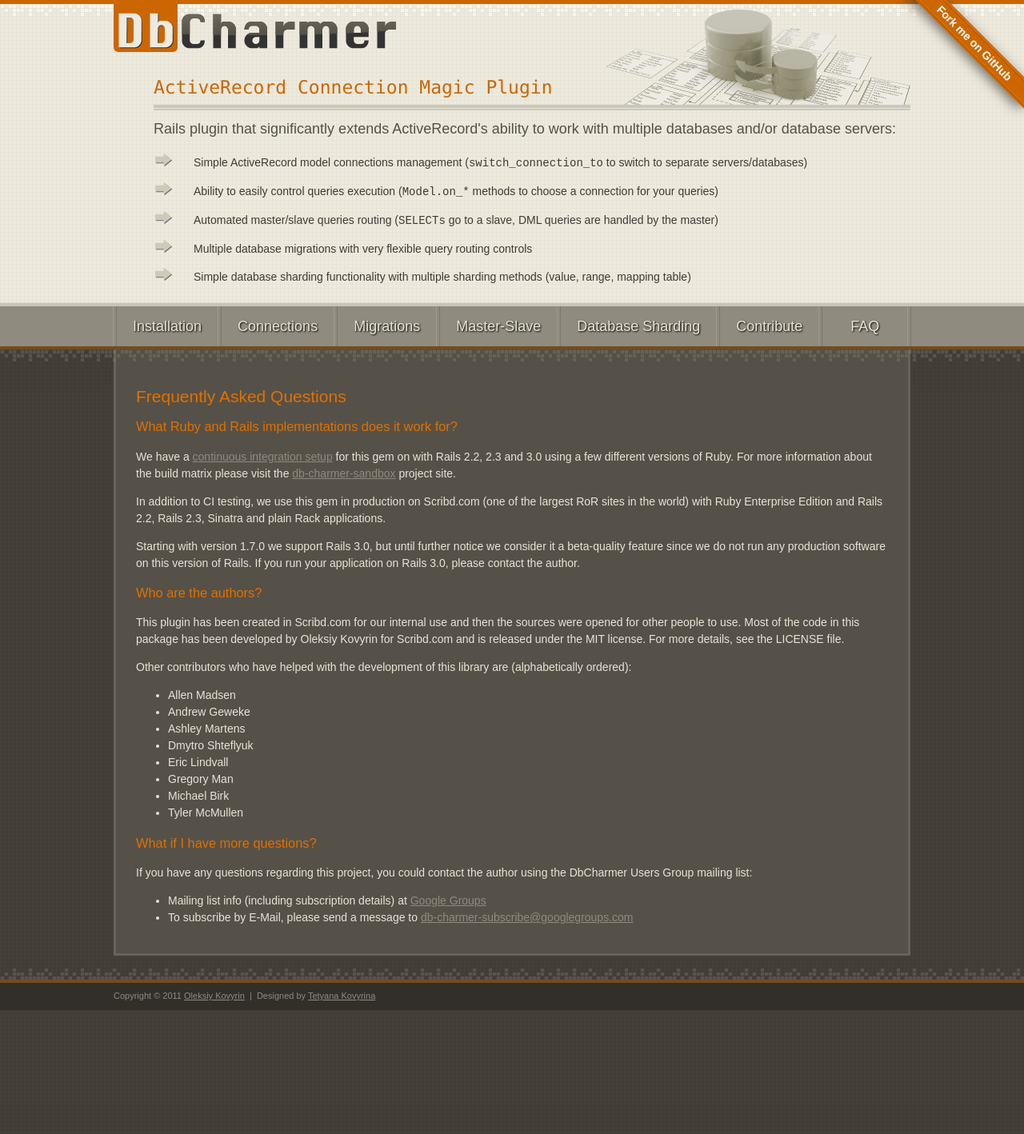
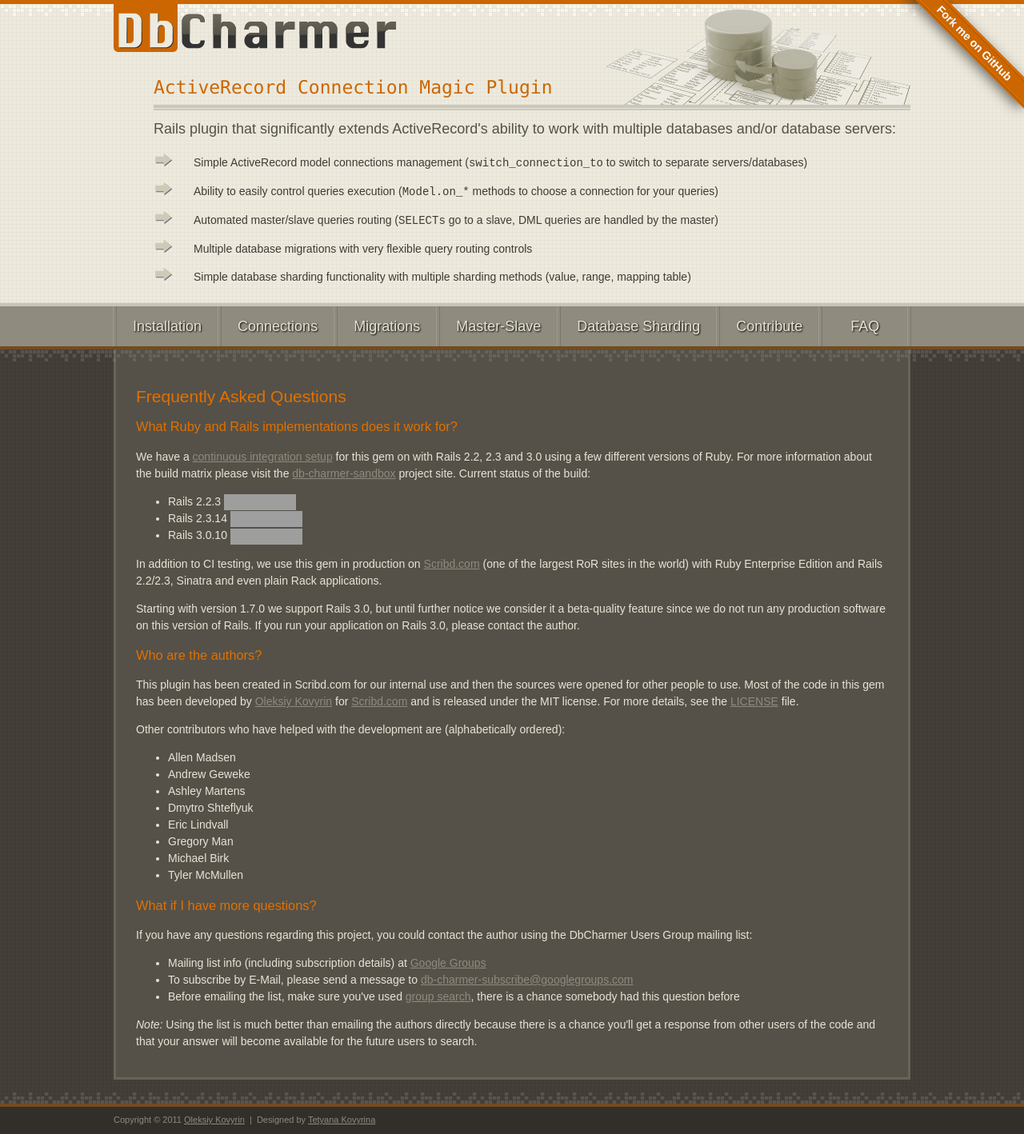
Before and after one commit to kovyrin/db-charmer, a Jekyll site: the page built from faq.html, in a window 1280 px wide. Shown: the whole page at 80% size. Built offline with Jekyll 4.4.1, drawn with Linux system fonts in a browser that asks for light colours; nearby versions of some CDN libraries; before the commit the page ends 1263 px from its top, so only the background shows below that; grey boxes are pictures that could not be loaded.

Commit message:
Update FAQ: CI info, more mailing list stuff

```diff
--- a/faq.html
+++ b/faq.html
@@ -10,11 +10,18 @@ layout: default
   <p>We have a <a href="http://travis-ci.org/#!/kovyrin/db-charmer-sandbox/builds">continuous
   integration setup</a> for this gem on with Rails 2.2, 2.3 and 3.0 using a few different
   versions of Ruby. For more information about the build matrix please visit the
-  <a href="http://github.com/kovyrin/db-charmer-sandbox">db-charmer-sandbox</a> project site.</p>
+  <a href="http://github.com/kovyrin/db-charmer-sandbox">db-charmer-sandbox</a> project site.
+  Current status of the build:</p>
 
-  <p>In addition to CI testing, we use this gem in production on Scribd.com (one
+  <ul>
+    <li>Rails 2.2.3  <img src="https://secure.travis-ci.org/kovyrin/db-charmer-sandbox.png?branch=rails22" alt="Build Status: rails 2.2"/></li>
+    <li>Rails 2.3.14 <img src="https://secure.travis-ci.org/kovyrin/db-charmer-sandbox.png?branch=rails22" alt="Build Status: rails 2.3"/></li>
+    <li>Rails 3.0.10 <img src="https://secure.travis-ci.org/kovyrin/db-charmer-sandbox.png?branch=master" alt="Build Status: rails 3.0"/></li>
+  </ul>
+
+  <p>In addition to CI testing, we use this gem in production on <a href="http://www.scribd.com/">Scribd.com</a> (one
   of the largest RoR sites in the world) with Ruby Enterprise Edition and
-  Rails 2.2, Rails 2.3, Sinatra and plain Rack applications.</p>
+  Rails 2.2/2.3, Sinatra and even plain Rack applications.</p>
 
   <p>Starting with version 1.7.0 we support Rails 3.0, but until further notice
   we consider it a beta-quality feature since we do not run any production
@@ -26,11 +33,11 @@ layout: default
 
   <p>This plugin has been created in Scribd.com for our internal use and then
   the sources were opened for other people to use. Most of the code in this
-  package has been developed by Oleksiy Kovyrin for Scribd.com and is
-  released under the MIT license. For more details, see the LICENSE file.</p>
+  gem has been developed by <a href="http://kovyrin.net/">Oleksiy Kovyrin</a>
+  for <a href="http://www.scribd.com/">Scribd.com</a> and is released under the MIT license.
+  For more details, see the <a href="https://github.com/kovyrin/db-charmer/blob/master/LICENSE">LICENSE</a> file.</p>
 
-  <p>Other contributors who have helped with the development of this library are
-  (alphabetically ordered):</p>
+  <p>Other contributors who have helped with the development are (alphabetically ordered):</p>
 
   <ul>
     <li>Allen Madsen</li>
@@ -51,6 +58,9 @@ layout: default
   <ul>
     <li>Mailing list info (including subscription details) at <a href="http://groups.google.com/group/db-charmer">Google Groups</a></li>
     <li>To subscribe by E-Mail, please send a message to <a href="mailto:db-charmer-subscribe@googlegroups.com">db-charmer-subscribe@googlegroups.com</a></li>
+    <li>Before emailing the list, make sure you've used <a href="http://groups.google.com/group/db-charmer/search?group=db-charmer&q=DbCharmer">group search</a>, there is a chance somebody had this question before</li>
   </ul>
 
+  <p><i>Note:</i> Using the list is much better than emailing the authors directly because there is a chance you'll
+  get a response from other users of the code and that your answer will become available for the future users to search.</p>
 </article>
```
